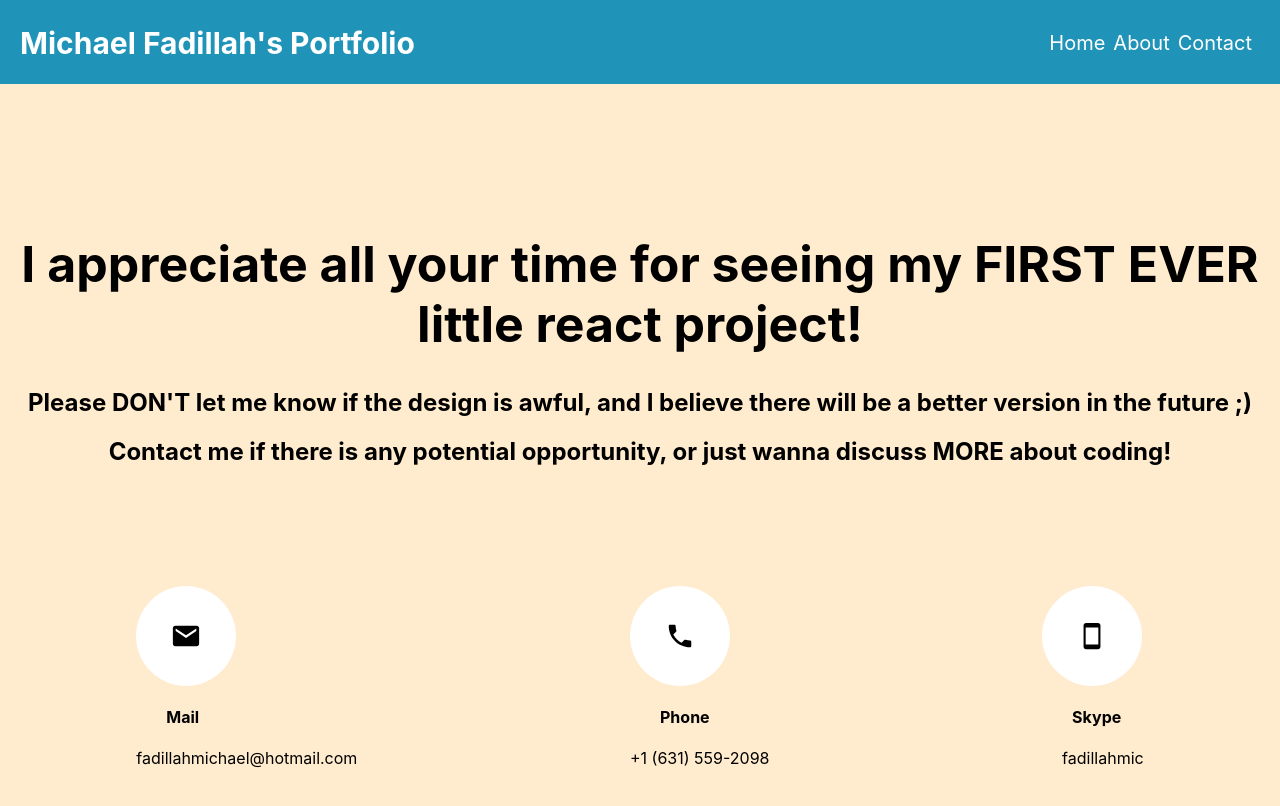
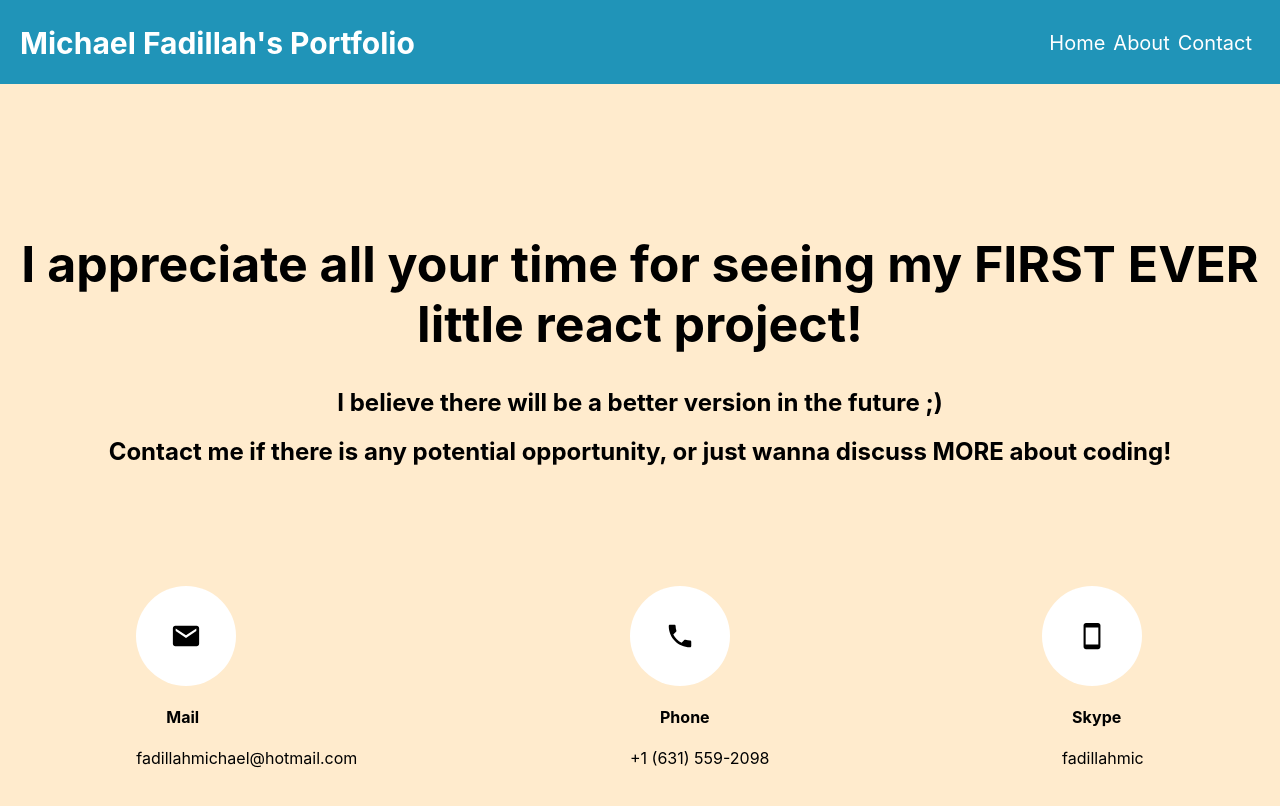
Before and after one commit to kfadilla/Portfolio, a React (Create React App) app: page /Contact in a window 1280 px wide. Shown: the top 806 px of the page. Built offline with nearby package versions, Linux system fonts and the light colour scheme.

Commit message:
Update Contact.js

```diff
--- a/src/Contact.js
+++ b/src/Contact.js
@@ -5,7 +5,7 @@ class Contact extends Component {
         return (
             <div class = "contact">
                 <h1 class = "head">I appreciate all your time for seeing my FIRST EVER little react project!</h1>
-                <h2 class = "head2">Please DON'T let me know if the design is awful, and I believe there will be a better version in the future ;)</h2>
+                <h2 class = "head2">I believe there will be a better version in the future ;)</h2>
                 <h2 class = "head2">Contact me if there is any potential opportunity, or just wanna discuss MORE about coding!</h2>
                 <div class = "ways">
                     <div>
```
